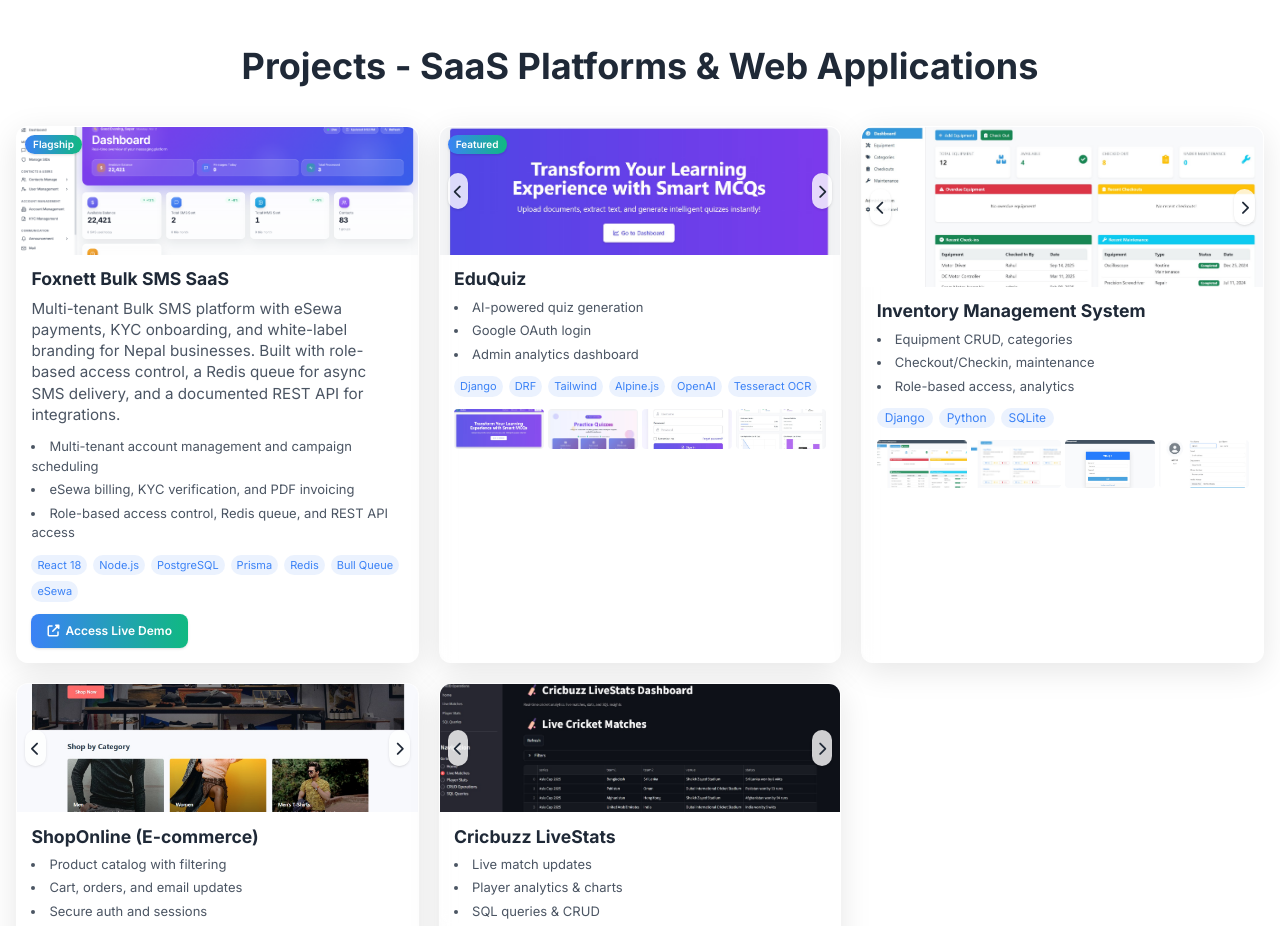
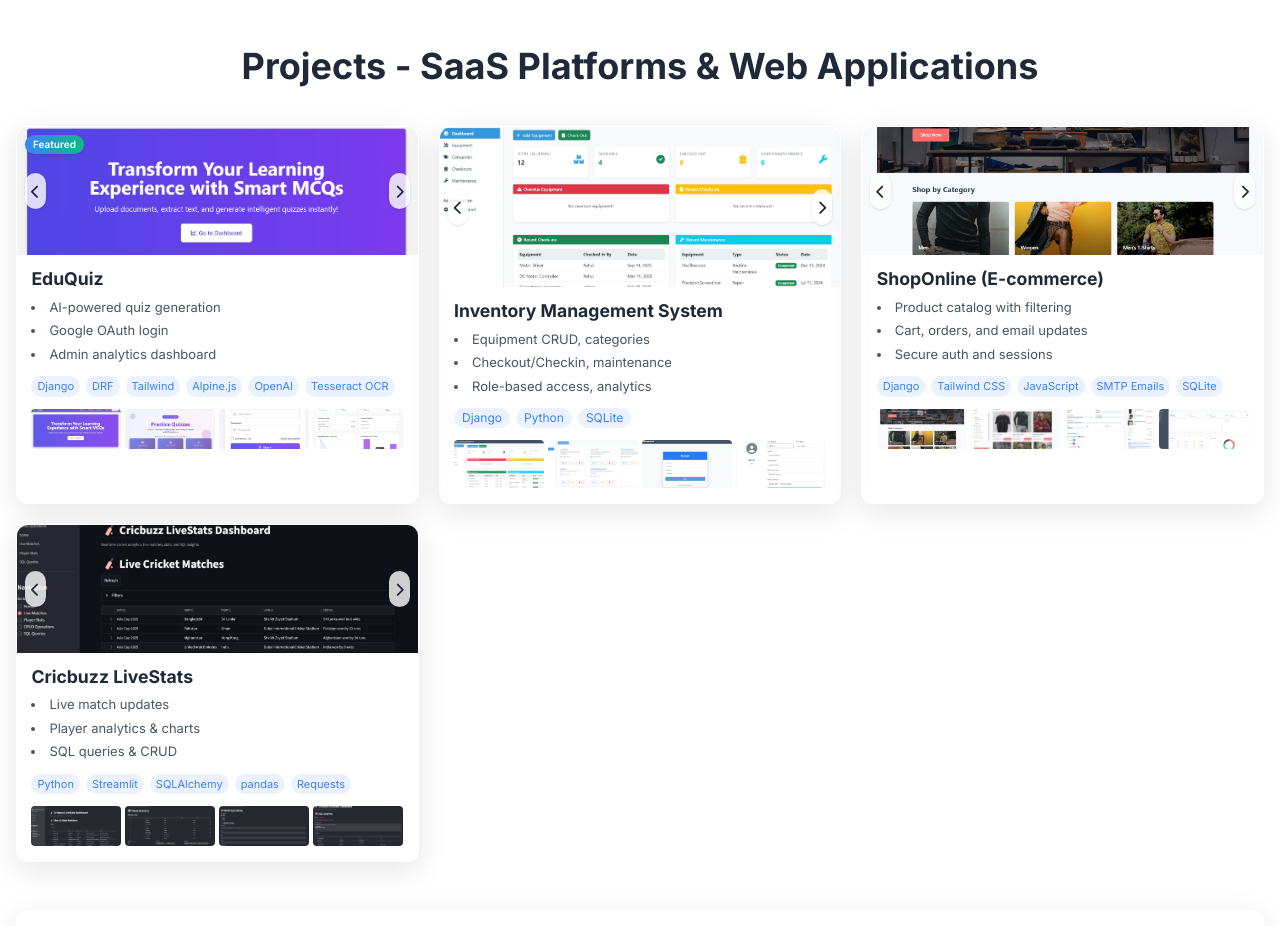
Before and after one commit to rranjanr/newprofolio, a plain HTML site: page index.html in a window 1280 px wide. Shown: the part 2860-3786 px from the top of the page. Drawn offline with nearby package versions, Linux system fonts and the light colour scheme; animation ran at ten frames a second.

Commit message:
removed bulk sms from the portfolio

```diff
--- a/index.html
+++ b/index.html
@@ -444,7 +444,7 @@
 
                 <div class="grid grid-cols-1 md:grid-cols-2 lg:grid-cols-3 gap-5">
                     <!-- Foxnett Bulk SMS SaaS -->
-                    <article class="project-card glass-effect rounded-xl overflow-hidden" data-aos="fade-up" data-aos-delay="0">
+                    <!-- <article class="project-card glass-effect rounded-xl overflow-hidden" data-aos="fade-up" data-aos-delay="0">
                         <div class="relative h-32 bg-gray-100 dark:bg-gray-800">
                             <img class="w-full h-full object-cover" src="images/foxnett-dashboard.png" alt="Foxnett Bulk SMS SaaS dashboard - built by Rahul Ranjan using React and Node.js" loading="lazy">
                             <span class="absolute left-2 top-2 bg-gradient-to-r from-primary to-secondary text-white text-[10px] font-semibold px-2 py-0.5 rounded-full shadow">Flagship</span>
@@ -472,7 +472,7 @@
                                 <i class="fas fa-external-link-alt mr-1.5"></i>Access Live Demo
                             </a>
                         </div>
-                    </article>
+                    </article> -->
 
                     <!-- EduQuiz (Featured) -->
                     <article class="project-card glass-effect rounded-xl overflow-hidden" data-aos="fade-up" data-aos-delay="0" data-gallery>
```
